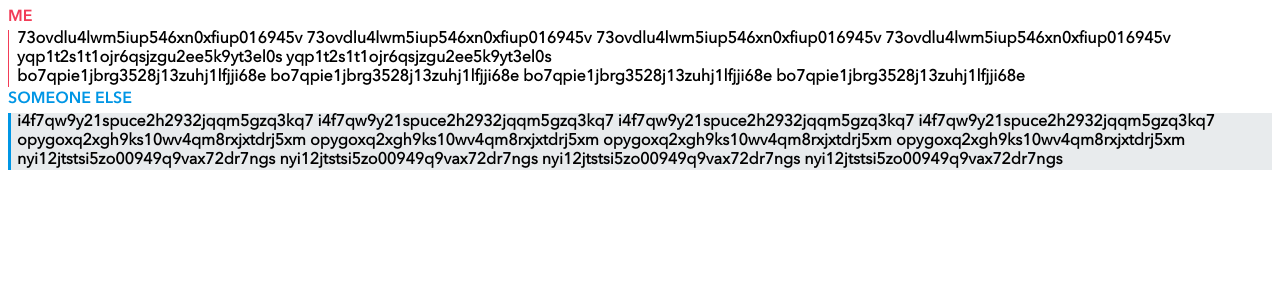
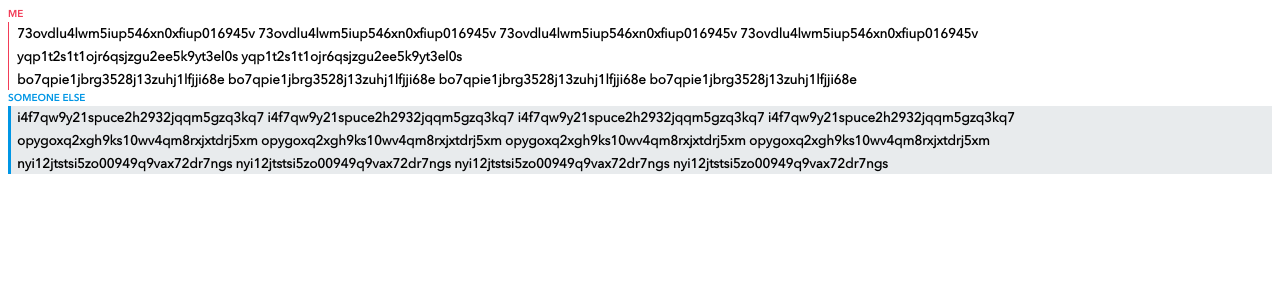
Before and after one commit to MikeQDev/snapchat-messages-ng, an Angular app: page / in a window 1280 px wide. Shown: the top 300 px of the page. Built offline with nearby package versions, Linux system fonts and the light colour scheme.

Commit message:
set proper font sizes

```diff
--- a/src/app/snap-message/snap-message.component.css
+++ b/src/app/snap-message/snap-message.component.css
@@ -10,8 +10,11 @@
 
 .message p {
     margin: 0px;
+    padding-top: .4em;
+    padding-bottom: .1em;
     font-family: 'sent message';
     font-weight: bold;
+    font-size: smaller;
 }
 
 .savedMessage {
--- a/src/app/user-message/user-message.component.css
+++ b/src/app/user-message/user-message.component.css
@@ -4,6 +4,7 @@
 
 .username {
     font-family: 'message sender';
+    font-size: x-small;
     text-transform: uppercase;
     margin: 0em;
     margin-top: 0.2em;
```
